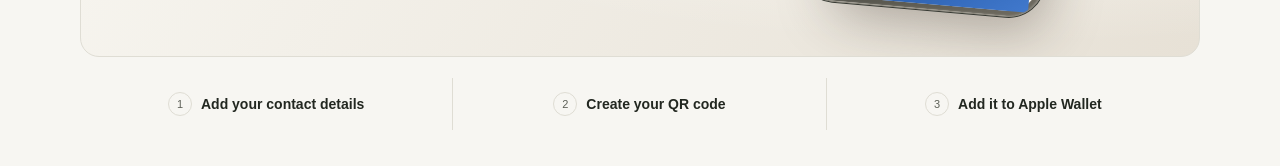
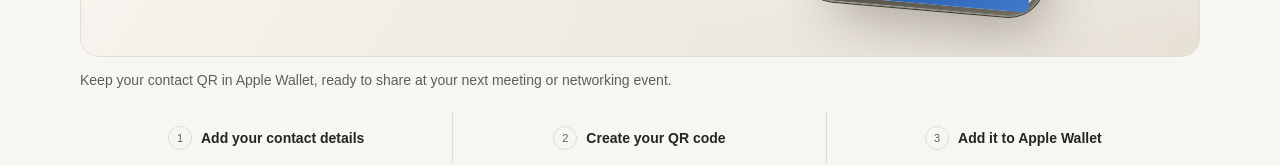
Before and after one commit to vyshakiyengar/universal_card, a Next.js app: page / in a window 1280 px wide. Shown: the part 537-703 px from the top of the page. Built offline with nearby package versions, Linux system fonts and the light colour scheme; no server answers.

Commit message:
Add approved plain-text descriptions to both pages

```diff
--- a/app/globals.css
+++ b/app/globals.css
@@ -59,6 +59,8 @@ a.brand { text-decoration: none; }
 }
 .project-credit a { color: var(--ink); font-weight: 600; text-decoration-color: #a29f91; text-underline-offset: 3px; }
 .project-credit a:hover { text-decoration-color: currentColor; }
+
+.hero-description { margin: 13px 0 0; max-width: 80ch; color: var(--muted); font-size: 14px; }
 
 .studio-hero { isolation: isolate; display: grid; grid-template-columns: 1fr 1fr; min-height: 367px; align-items: center; overflow: hidden; border: 1px solid var(--line); border-radius: 19px; background: var(--stage); }
 .hero-copy { padding: clamp(25px, 5vw, 59px); }
--- a/app/page.tsx
+++ b/app/page.tsx
@@ -32,6 +32,8 @@ export default async function Home() {
           <WalletExample />
         </section>
 
+        <p className="hero-description">Keep your contact QR in Apple Wallet, ready to share at your next meeting or networking event.</p>
+
         <section className="how-section" aria-label="How it works">
           <ol className="how-list">
             <li><span aria-hidden="true">1</span><h2>Add your contact details</h2></li>
--- a/components/card-studio.tsx
+++ b/components/card-studio.tsx
@@ -66,11 +66,13 @@ function CreateCards({ ready, create }: { ready: boolean; create: (type: EntryKi
     <>
       <section className="studio-hero" aria-labelledby="page-title">
         <div className="hero-copy">
-          <h1 id="page-title" tabIndex={-1}>Make networking easier with a contact QR in Apple Wallet.</h1>
+          <h1 id="page-title" tabIndex={-1}>Make networking easy with a contact QR in your Apple Wallet.</h1>
           <a className="hero-link" href="#universal-cards">Choose a card <ArrowDown size={17} /></a>
         </div>
         <WalletStack />
       </section>
+
+      <p className="hero-description">Open your Wallet card and let someone scan it to get your details in seconds.</p>
 
       <section id="universal-cards" className="chooser-section universal-section" aria-labelledby="universal-title">
         <div className="section-heading">
```
